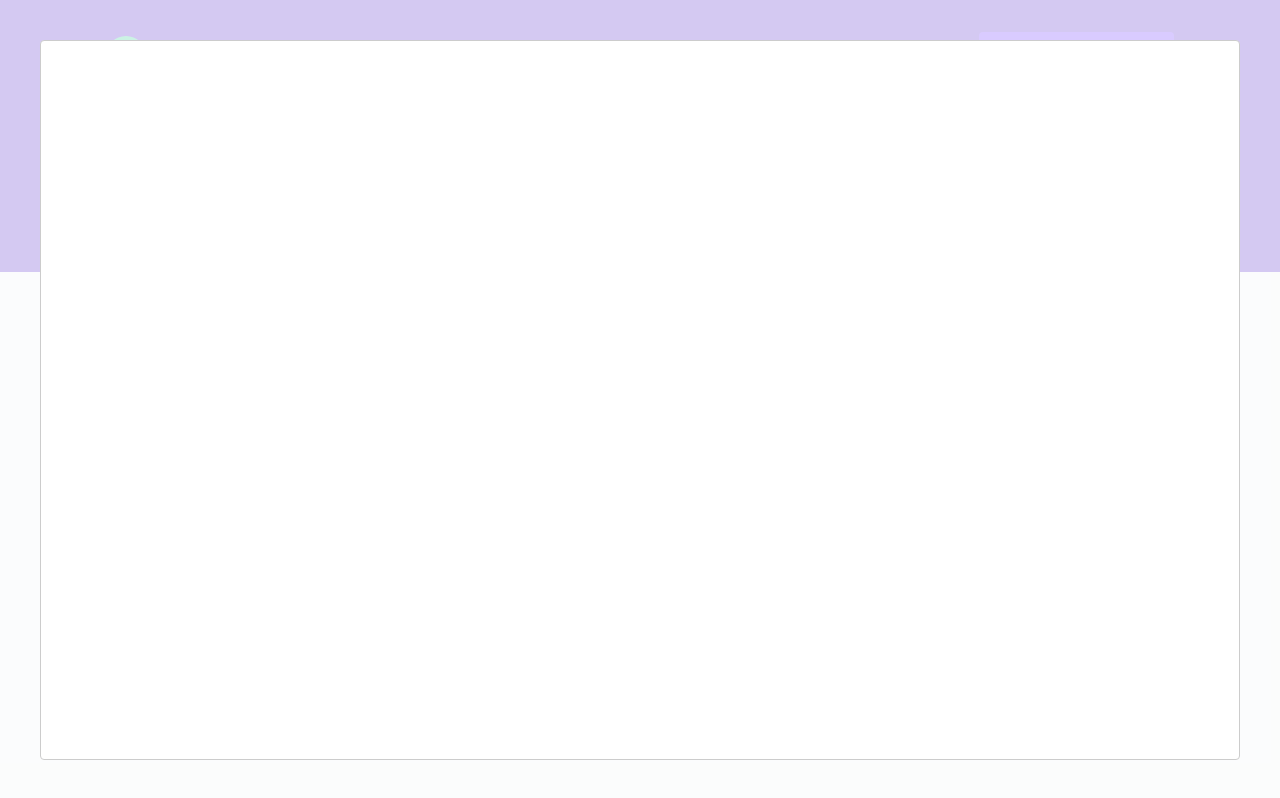
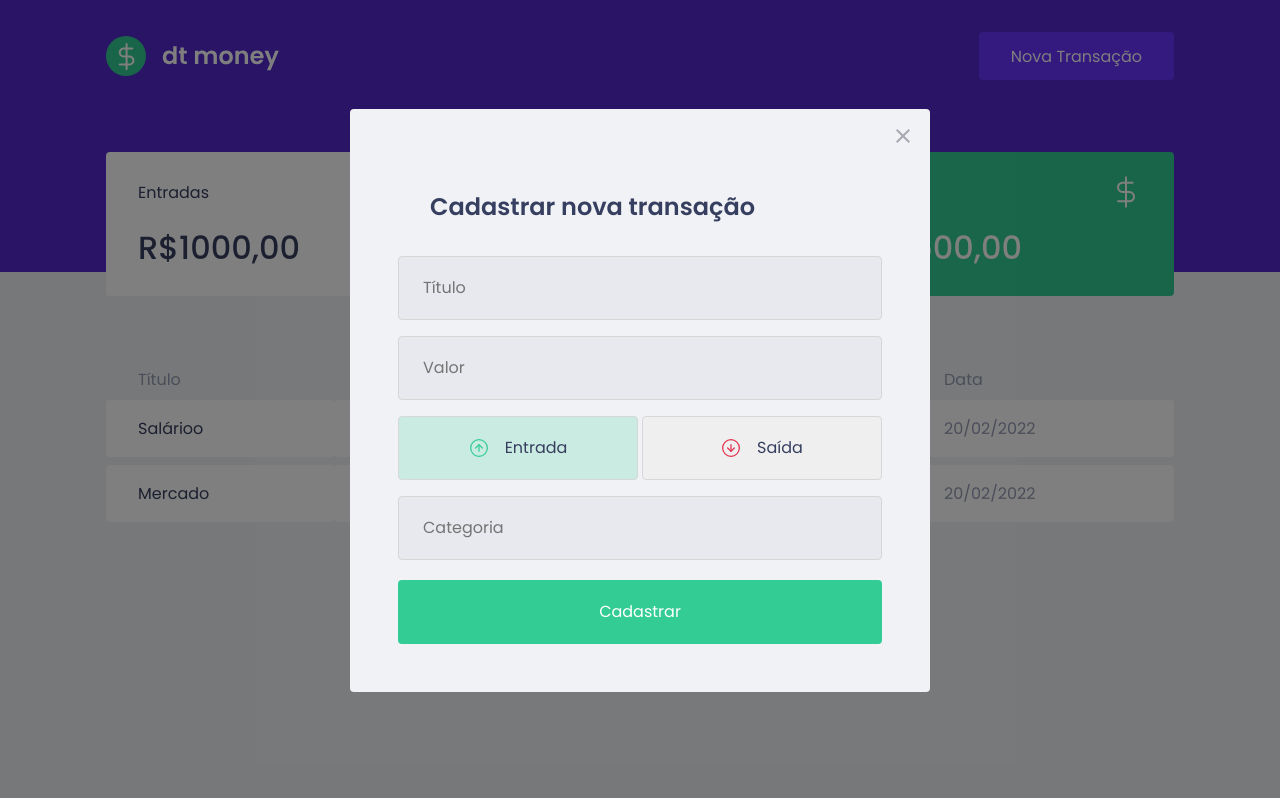
Before and after one commit to gabrielforster/IgniteDTmoney, a React (Create React App) app: page / in a window 1280 px wide. Both pictures are taken after a click on the button "Nova Transação". Built offline with nearby package versions, Linux system fonts and the light colour scheme; no server answers; what miragejs would draw is missing.

Commit message:
feat: styling modal

```diff
--- a/src/components/NewTransactionModal/NewTransactionModal.tsx
+++ b/src/components/NewTransactionModal/NewTransactionModal.tsx
@@ -1,5 +1,11 @@
 
+import {useState} from 'react'
 import Modal from "react-modal";
+import {Container,TransactionTypeContainer,TransactionTypeSelector} from './styles'
+
+import closeImg from '../../assets/close.svg'
+import incomeImg from '../../assets/income.svg'
+import outcomeImg from '../../assets/outcome.svg'
 
 interface NewTransactionModalProps{
   isOpen: boolean,
@@ -7,10 +13,61 @@ interface NewTransactionModalProps{
 }
 
 export function NewTransactionModal({isOpen, onRequestClose}: NewTransactionModalProps) {
+
+  const[transactionType, setTransactionType] = useState('deposit')
+
   return (
     <Modal
       isOpen={isOpen}
       onRequestClose={onRequestClose}
-    />
+      overlayClassName='react-modal-overlay'
+      className='react-modal-content'
+    >
+      <button type="button" onClick={onRequestClose} className='react-modal-close'>
+        <img src={closeImg} alt="Fechar Modal" />
+      </button>
+
+      <Container>
+        <h2>Cadastrar nova transação</h2>
+
+        <input
+          placeholder="Título"
+        />
+
+        <input
+          type="number"
+          placeholder="Valor"
+        />
+
+        <TransactionTypeContainer>
+          <TransactionTypeSelector
+            type="button"
+            onClick={()=>setTransactionType('deposit')}
+            isActive={transactionType === 'deposit'}
+            activeColor={'deposit'}
+          >
+            <img src={incomeImg} alt="Entrada" />
+            <span>Entrada</span>
+          </TransactionTypeSelector>
+
+          <TransactionTypeSelector
+            type="button"
+            onClick={()=>setTransactionType('withdraw')}
+            isActive={transactionType === 'withdraw'}
+            activeColor={'withdraw'}
+          >
+            <img src={outcomeImg} alt="Saída" />
+            <span>Saída</span>
+          </TransactionTypeSelector>
+        </TransactionTypeContainer>
+
+        <input
+          placeholder="Categoria"
+        />
+
+        <button type="submit">Cadastrar</button>
+
+      </Container>
+    </Modal>
   );
 }
--- a/src/components/NewTransactionModal/styles.ts
+++ b/src/components/NewTransactionModal/styles.ts
@@ -1,5 +1,96 @@
-import styled from 'styled-components'
+import styled from "styled-components";
+import { darken, transparentize } from "polished";
 
-export const Container = styled.div`
+export const Container = styled.form`
+  h2 {
+    color: var(--text-title);
+    font-size: 1.5rem;
+    padding: 2rem;
+  }
 
-`
+  input {
+    width: 100%;
+    padding: 1.5rem;
+    height: 4rem;
+    border-radius: 0.25rem;
+    border: 1px solid #d7d7d7;
+    background: #e7e9ee;
+
+    font-weight: 400;
+    font-size: 1rem;
+
+    &:placeholder {
+      color: var(--text-body);
+    }
+
+    & + input {
+      margin-top: 1rem;
+    }
+  }
+  button[type="submit"] {
+    width: 100%;
+    padding: 0 1.5rem;
+    height: 4rem;
+    background: var(--green);
+    color: #fff;
+    border-radius: 0.25rem;
+    border: none;
+    font-size: 1rem;
+    margin-top: 1.25rem;
+
+    transition: filter 0.3;
+
+    &:hover {
+      filter: brightness(0.9);
+    }
+  }
+`;
+export const TransactionTypeContainer = styled.div`
+  margin: 1rem 0;
+  display: grid;
+  grid-template-columns: repeat(2, 1fr);
+  gap: 0.25rem;
+`;
+
+interface SelectorProps{
+  isActive: boolean,
+  activeColor: 'deposit' | 'withdraw'
+}
+
+const colors = {
+  deposit: '#33cc95',
+  withdraw: '#e52e4d'
+}
+
+export const TransactionTypeSelector = styled.button<SelectorProps>`
+  height: 4rem;
+  border: 1px solid #d7d7d7;
+  border-radius: 0.25rem;
+
+  background: ${(props)=> props.isActive
+    ? transparentize(0.8, colors[props.activeColor])
+    : 'tranparent'
+  };
+
+  display: flex;
+  justify-content: center;
+  align-items: center;
+
+  transition: border-color 0.2s;
+
+  &:hover {
+    border-color: ${darken(0.1, "#d7d7d7")};
+  }
+
+  img {
+    width: 20px;
+    height: 20px;
+  }
+
+  span {
+    display: inline-block;
+    margin-left: 1rem;
+    font-size: 1rem;
+    color: var(--text-title);
+  }
+`;
--- a/src/styles/global.ts
+++ b/src/styles/global.ts
@@ -54,4 +54,40 @@ export const GlobalStyle = createGlobalStyle`
         cursor: not-allowed;
     }
 
+    .react-modal-overlay{
+      background-color: rgba( 0, 0, 0, 0.5);
+      position: fixed;
+      top: 0;
+      bottom: 0;
+      right: 0;
+      left: 0;
+
+      display:flex;
+      align-items: center;
+      justify-content: center;
+    }
+
+    .react-modal-content{
+      width: 100%;
+      max-width: 580px;
+      background: var(--background);
+      padding: 3rem;
+      position: relative;
+      border-radius: 0.25rem
+    }
+
+    .react-modal-close{
+      position: absolute;
+      top: 1.25rem;
+      right: 1.25rem;
+      border: 0;
+      background: transparent;
+
+      transition: filter .2s;
+
+      &:hover{
+        filter: brightness(0.8);
+      }
+    }
+
 `;
```
